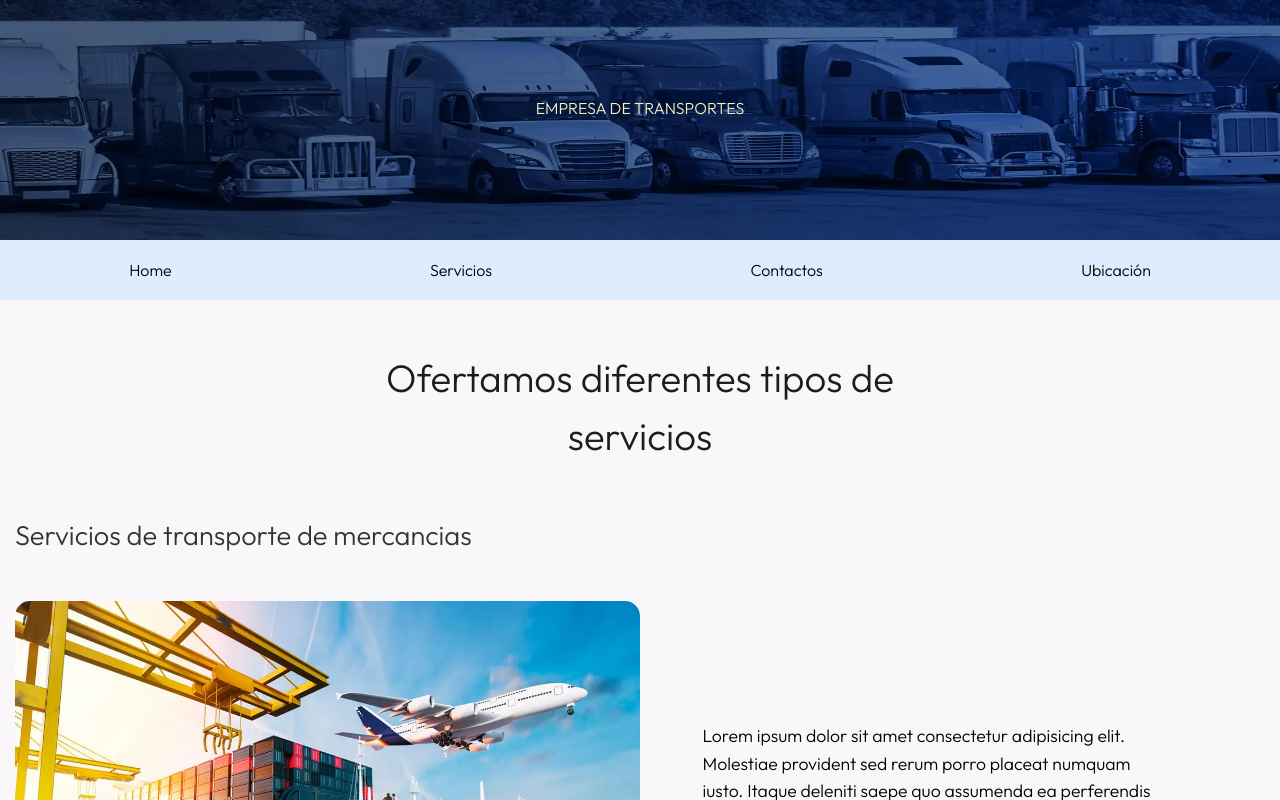
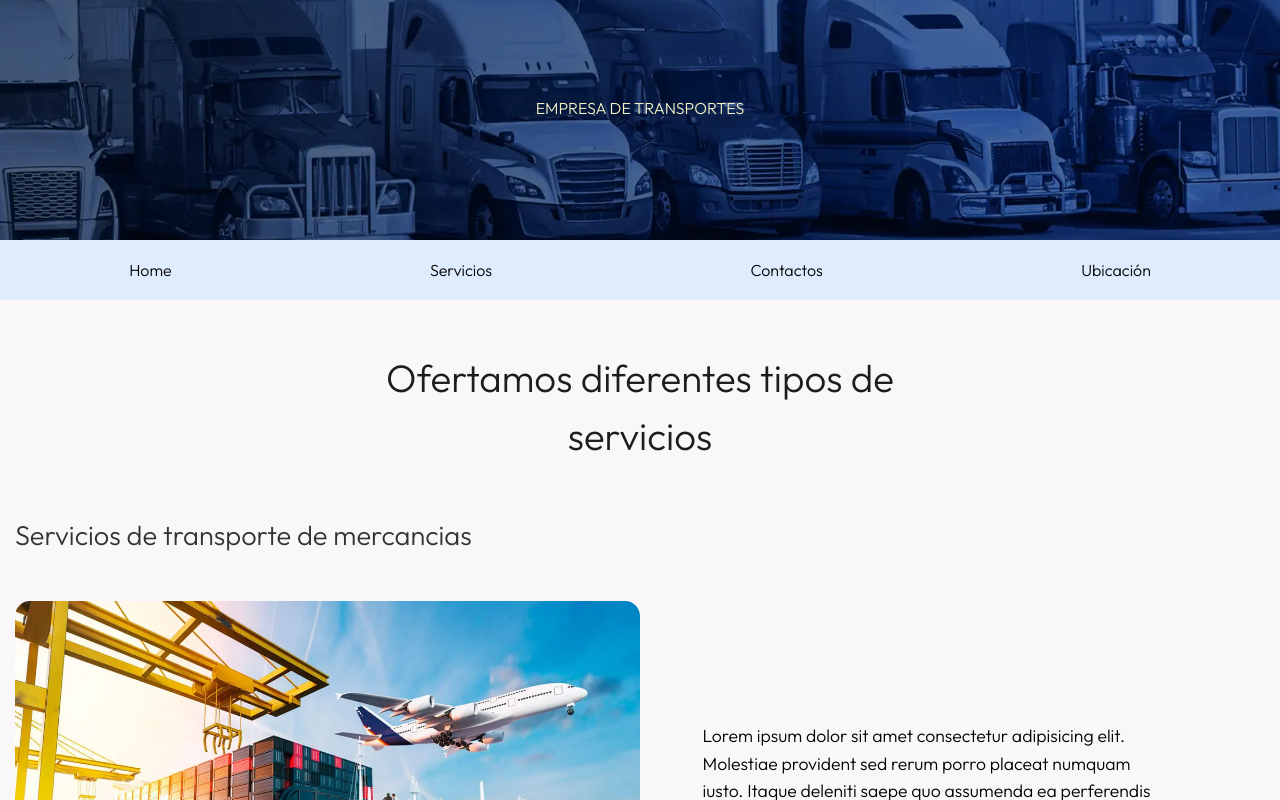
Before and after one commit to BryanGordon/transporte, a React (Vite) app: page / in a window 1280 px wide. Shown: the top 800 px of the page. Built offline with nearby package versions, Linux system fonts and the light colour scheme.

Commit message:
Update header image aspect

```diff
--- a/src/ImgStyles.css
+++ b/src/ImgStyles.css
@@ -1,7 +1,8 @@
 .img-header {
   width: 100vw;
   height: 30vh;
-  object-fit: fill;
+  object-fit: cover;
+  aspect-ratio: 1 / 1;
 }
 
 .header-title {
```
